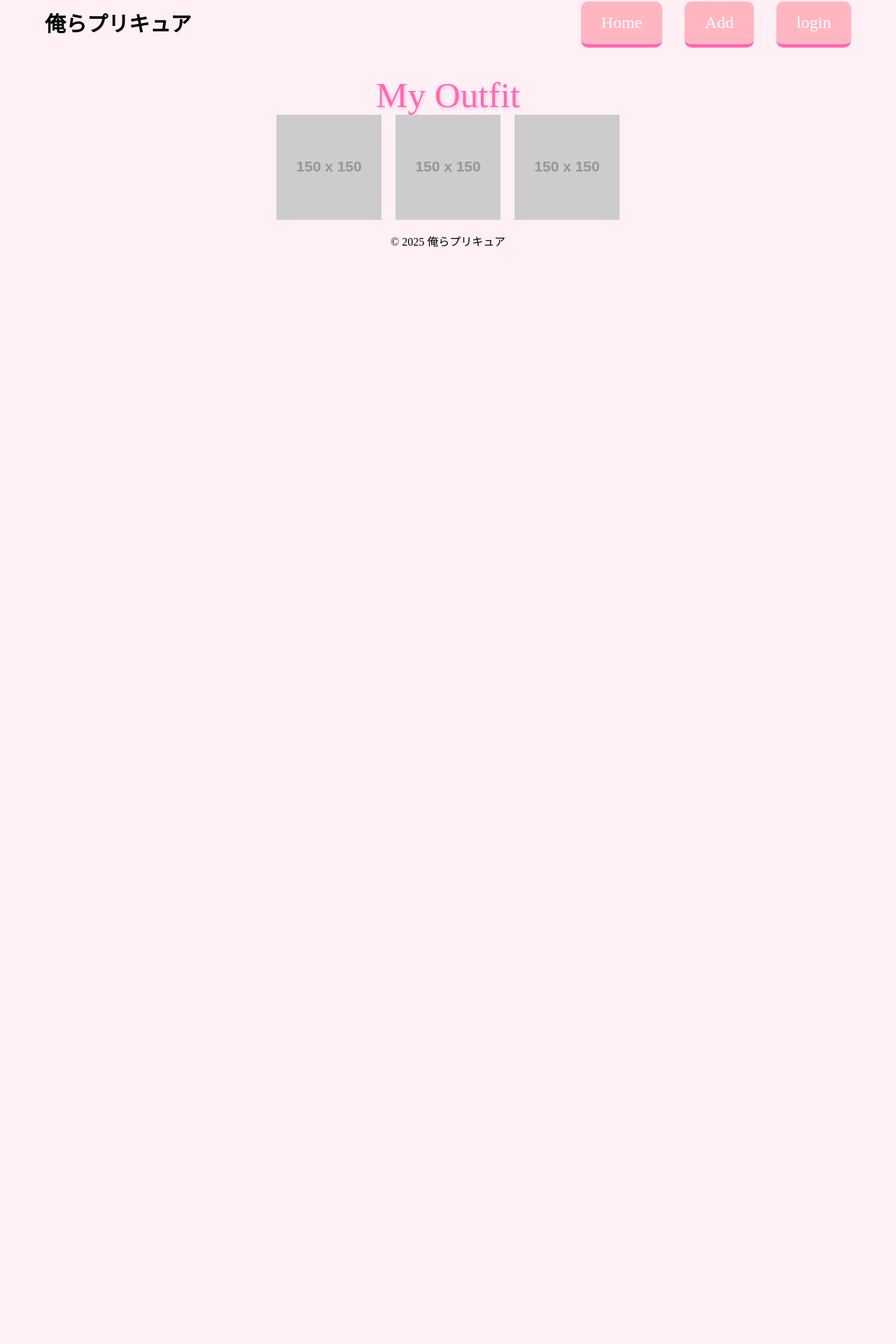
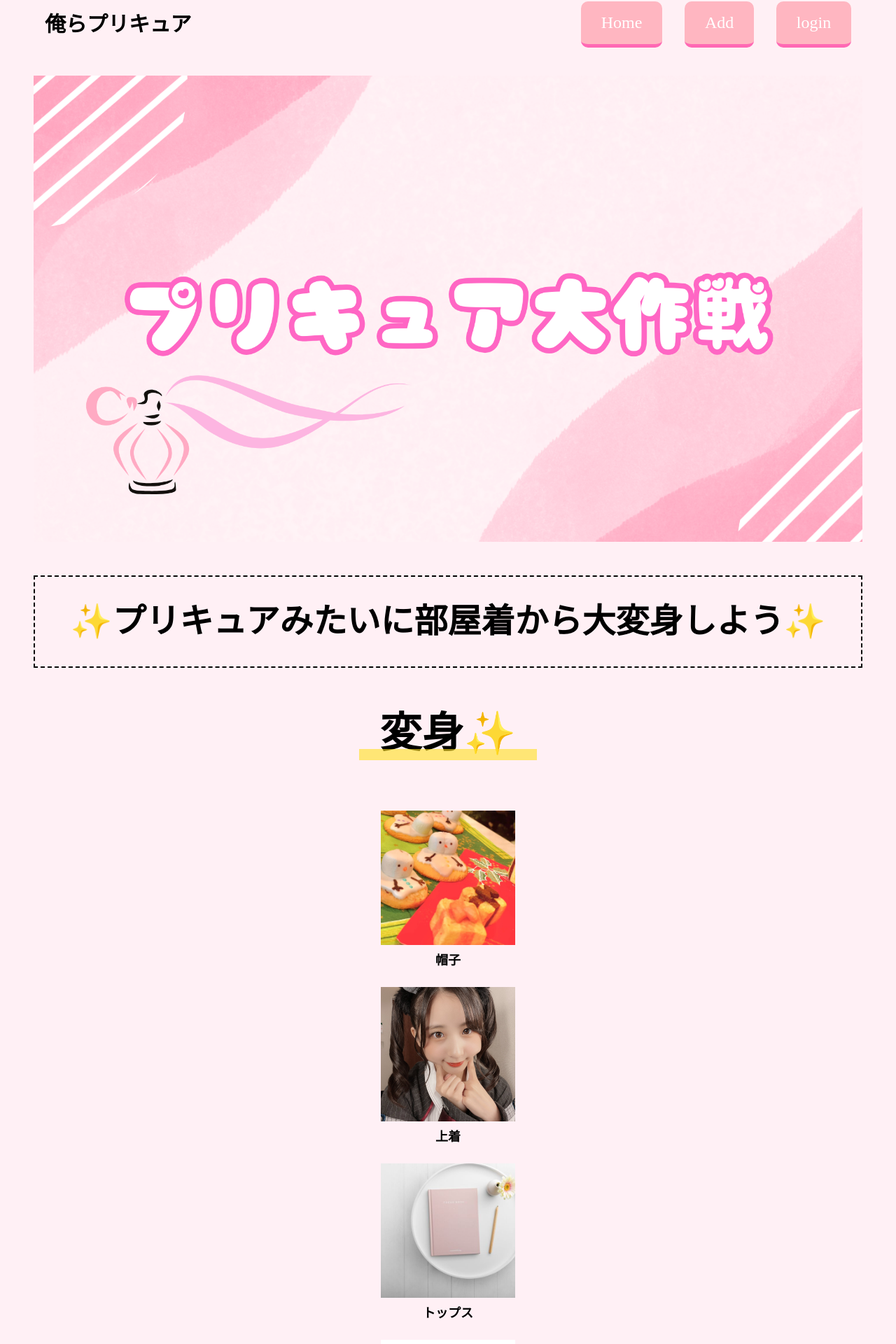
Before and after one commit to yurunull/dress_up, a React (Vite) app: page / in a window 1280 px wide. Shown: the part 70-1990 px from the top of the page at 70% size. Before the commit the page ends 800 px from the top, so only its background shows below. Built offline with nearby package versions, Linux system fonts and the light colour scheme; a web font is replaced by a local one.

Commit message:
正常なところまで戻しました。

```diff
--- a/src/pages/add.jsx
+++ b/src/pages/add.jsx
@@ -1,4 +1,4 @@
-import React, { useState } from "react";
+import { useState } from "react";
 
 const Add = () => {
   const [topsImage, setTopsImage] = useState(null);
@@ -26,9 +26,9 @@ const Add = () => {
     };
 
     let currentImageData = JSON.parse(localStorage.getItem("imagesData") || "[]");
-    currentImagedata.push(imagesData);
+    currentImageData.push(imagesData);
     // ローカルストレージに保存
-    localStorage.setItem("imagesData", JSON.stringify(currentImagedata));
+    localStorage.setItem("imagesData", JSON.stringify(currentImageData));
     alert("画像が保存されました！");
 
     // ページをリロードしてAdd画面に戻る
--- a/src/pages/home.jsx
+++ b/src/pages/home.jsx
@@ -1,59 +1,80 @@
-import React, { useState, useEffect } from "react";
+import { useState } from "react";
+import "../../styles/styles.css";
+import { Table } from "../compoments/bunrui"; // bunrui.js からインポート
+
+// 画像と名前のマッピング
+const images = [
+  Table.hat[0],
+  Table.jacket[0],
+  Table.tops[0],
+  Table.pants[0],
+  Table.shoes[0],
+];
+
+const names = ["帽子", "上着", "トップス", "パンツ・スカート", "靴"];
 
 const Home = () => {
-  // デフォルト画像のプレースホルダー
-  const defaultImages = [
-    "https://via.placeholder.com/150?text=Tops",
-    "https://via.placeholder.com/150?text=Pants",
-    "https://via.placeholder.com/150?text=Shoes"
-  ];
+  const [currentImages, setCurrentImages] = useState(images);
 
-  // 表示する画像の状態
-  const [currentImages, setCurrentImages] = useState(
-    Array(defaultImages.length).fill(null)
-  );
+  // 画像をランダムに並べ替える関数
+  const shuffleImages = () => {
+    const shuffledImages = images.map(
+      () => images[Math.floor(Math.random() * images.length)]
+    );
+    setCurrentImages(shuffledImages);
 
-  useEffect(() => {
-    const savedImages = localStorage.getItem("imagesData");
-    console.log("LocalStorage Data:", savedImages);
-
-    if (savedImages) {
-      try {
-        const parsedImages = JSON.parse(savedImages);
-        console.log("Parsed Images:", parsedImages);
-
-        if (Array.isArray(parsedImages) && parsedImages.length > 0) {
-          const lastImageSet = parsedImages[parsedImages.length - 1]; // 最新のデータを取得
-          console.log("Last Image Set:", lastImageSet);
-
-          const formattedImages = [
-            lastImageSet.tops || null,
-            lastImageSet.pants || null,
-            lastImageSet.shoes || null
-          ];
-
-          console.log("Formatted Images:", formattedImages);
-          setCurrentImages(formattedImages);
-        }
-      } catch (error) {
-        console.error("Error parsing localStorage data:", error);
-      }
-    }
-  }, []);
+    // ランダムに選ばれたアイテム名をローカルストレージに保存
+    localStorage.setItem("selectedItems", JSON.stringify(shuffledImages));
+  };
 
   return (
-    <div>
-      <h1>My Outfit</h1>
-      <div style={{ display: "flex", justifyContent: "center", gap: "20px" }}>
-        {currentImages.map((image, index) => (
+    <div className="w-full text-center px-4">
+      <section id="hero" className="mb-12">
+        <div className="relative w-full flex justify-center">
           <img
-            key={index}
-            src={image || defaultImages[index]}
-            alt={`Clothing ${index}`}
-            style={{ width: "150px", height: "150px", objectFit: "cover" }}
+            src="./images/top.png"
+            alt="top"
+            className="w-auto max-w-full object-cover"
           />
-        ))}
-      </div>
+        </div>
+      </section>
+
+      <section id="rule" className="mb-12 text-center">
+        <div className="p-6 mb-2 border-2 border-dashed border-paleyellow">
+          <p className="text-3xl sm:text-4xl lg:text-5xl font-bold p-4">
+            ✨プリキュアみたいに部屋着から大変身しよう✨
+          </p>
+        </div>
+      </section>
+
+      <section id="transform" className="mb-12 text-center mt-16">
+        <h2 className="font-bold subtitle pop text-waterblue text-4xl sm:text-5xl lg:text-6xl mb-12 relative inline-block after:content-[''] after:block after:h-4 after:bg-yellow-300 after:w-[130%] after:left-[-15%] after:opacity-60 after:-bottom-2 after:absolute">
+          変身✨
+        </h2>
+        <div className="flex flex-col items-center mt-8 gap-6">
+          {currentImages.map((img, index) => (
+            <div key={index} className="w-full flex flex-col items-center">
+              <img
+                src={"/images/" + img}
+                alt={`transform-${index}`}
+                className="w-48 h-48 object-cover transform transition duration-500 hover:scale-110"
+              />
+              <span className="name text-lg font-semibold mt-2">
+                {names[index]}
+              </span>
+            </div>
+          ))}
+        </div>
+      </section>
+
+      <button
+        onClick={shuffleImages}
+        className="mt-10 px-4 py-3 bg-pink-400 text-white font-bold rounded-lg shadow-md hover:bg-yellow-400 transition"
+      >
+        変身！
+      </button>
+
+      <div className="mt-12"></div>
     </div>
   );
 };
```
